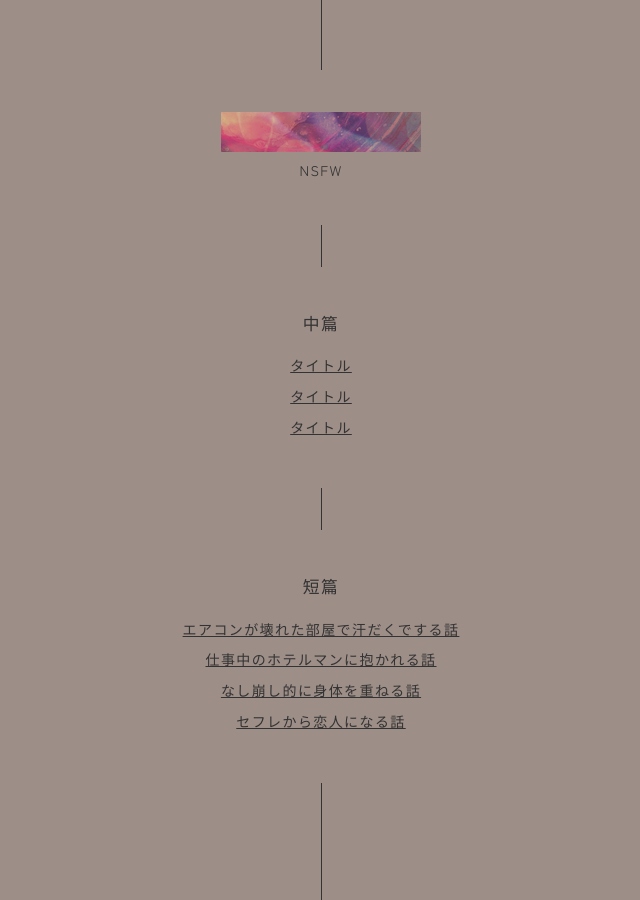
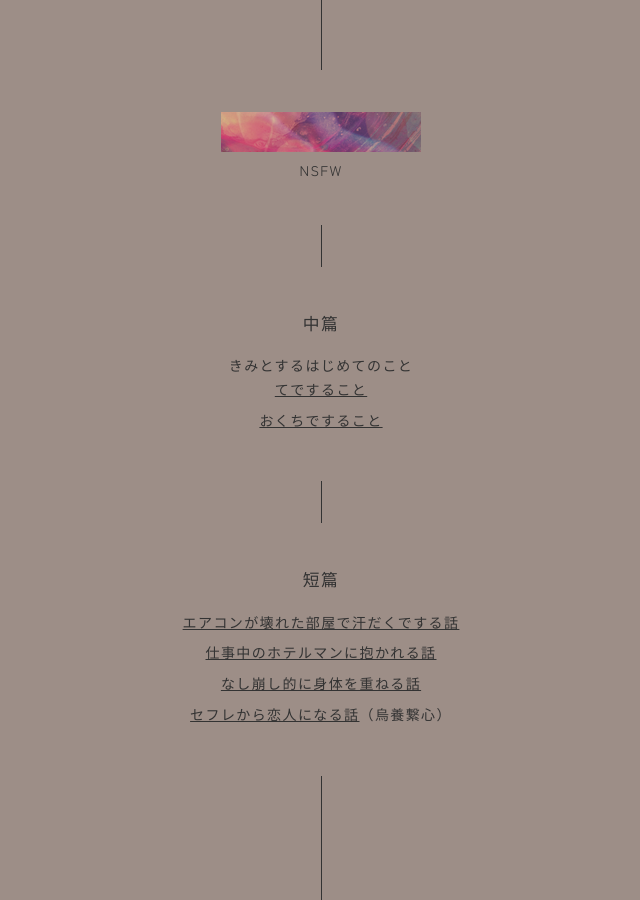
Before and after one commit to bisqhq/bisqhq.github.io, a Jekyll site: the page R/R.html, which Jekyll copies as it is, in a window 1280 px wide. Shown: the whole page, without its empty margins (319-959 px from the left). Built offline with Jekyll 4.4.1, drawn with Linux system fonts in a browser that asks for light colours.

Commit message:
Update R.html

```diff
--- a/R/R.html
+++ b/R/R.html
@@ -18,9 +18,9 @@
     <section>
         <h2>中篇</h2>
         <ul>
-            <li><a href="#">タイトル</a></li>
-            <li><a href="#">タイトル</a></li>
-            <li><a href="#">タイトル</a></li>
+            きみとするはじめてのこと
+            <li><a href="novelette/01.html">てですること</a></li>
+            <li><a href="novelette/02.html">おくちですること</a></li>
         </ul>
     </section>
     <section>
@@ -29,7 +29,7 @@
             <li><a href="novel/01.html">エアコンが壊れた部屋で汗だくでする話</a></li>
             <li><a href="novel/02.html">仕事中のホテルマンに抱かれる話</a></li>
             <li><a href="novel/03.html">なし崩し的に身体を重ねる話</a></li>
-            <li><a href="novel/04.html">セフレから恋人になる話</a></li>
+            <li><a href="novel/04.html">セフレから恋人になる話</a>（烏養繋心）</li>
         </ul>
     </section>
 </main>
```
